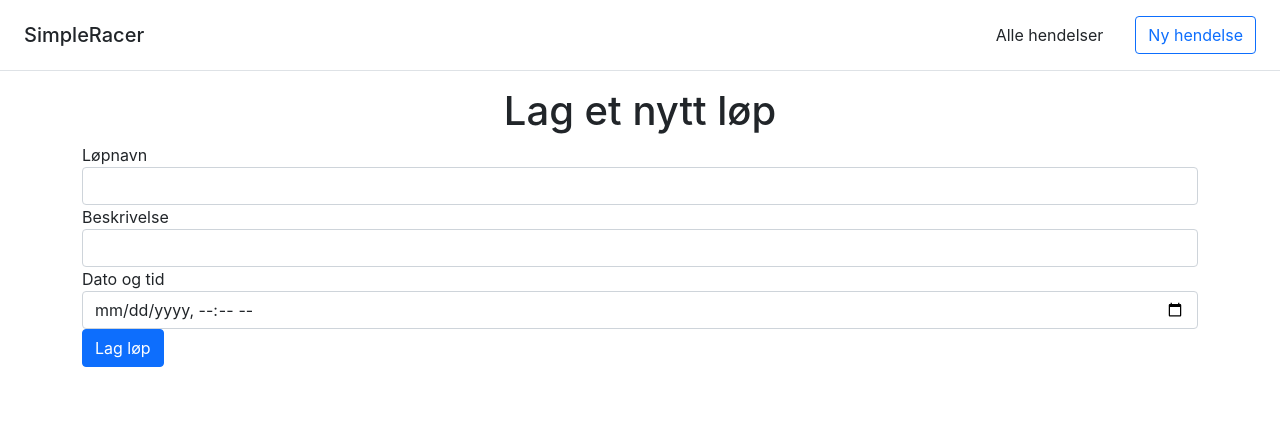
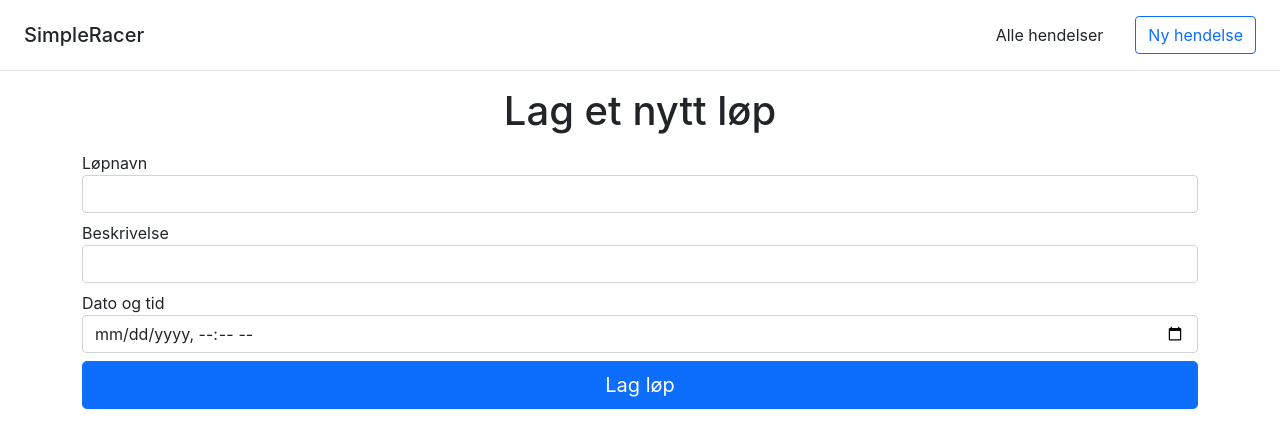
Before and after one commit to taraldga/simpleracer, a Next.js app in the folder frontend/: page /races/new in a window 1280 px wide. Shown: the top 448 px of the page. Built offline with nearby package versions, Linux system fonts and the light colour scheme.

Commit message:
feat: small design upgrades

```diff
--- a/frontend/pages/races/join.tsx
+++ b/frontend/pages/races/join.tsx
@@ -53,7 +53,7 @@ export default function JoinRace() {
         className="form-control"
         {...register("email")}
       />
-      <button className="btn btn-primary w-100">Meld deg på</button>
+      <button className="btn btn-primary btn-lg my-2 w-100">Meld deg på</button>
     </form>
   </div>
   )
--- a/frontend/pages/races/new.tsx
+++ b/frontend/pages/races/new.tsx
@@ -38,12 +38,12 @@ export default function CreateRace() {
       <h1 style={{ textAlign: "center" }}>Lag et nytt løp</h1>
 
       <form onSubmit={handleSubmit(onSubmit)}>
-        <label htmlFor="racename" className="label">
+        <label htmlFor="racename" className="label mt-2">
           Løpnavn
         </label>
         <input id="racename" className="form-control" {...register("name")} />
 
-        <label htmlFor="racedescription" className="label">
+        <label htmlFor="racedescription" className="label mt-2">
           Beskrivelse
         </label>
         <input
@@ -52,7 +52,7 @@ export default function CreateRace() {
           {...register("description")}
         />
 
-        <label htmlFor="racedatetime" className="label">
+        <label htmlFor="racedatetime" className="label mt-2">
           Dato og tid
         </label>
         <input
@@ -61,7 +61,7 @@ export default function CreateRace() {
           className="form-control"
           {...register("start_time")}
         />
-        <button className="btn btn-primary">Lag løp</button>
+        <button className="btn btn-primary btn-lg w-100 my-2">Lag løp</button>
       </form>
     </div>
   );
--- a/frontend/pages/races/race.tsx
+++ b/frontend/pages/races/race.tsx
@@ -28,7 +28,7 @@ export default function RaceDetails() {
             <ul className="list-group">
               {data.participant_set?.map((participant) => {
                 return (
-                  <li key={participant.id}>
+                  <li key={participant.id} className="list-group-item">
                     <div className="fw-bold">{participant.name}</div>
                     <div>{participant.email}</div>
                   </li>
--- a/frontend/styles/Home.module.css
+++ b/frontend/styles/Home.module.css
@@ -19,7 +19,3 @@
   justify-content: center;
   align-items: center;
 }
-
-.main {
-
-}
```
